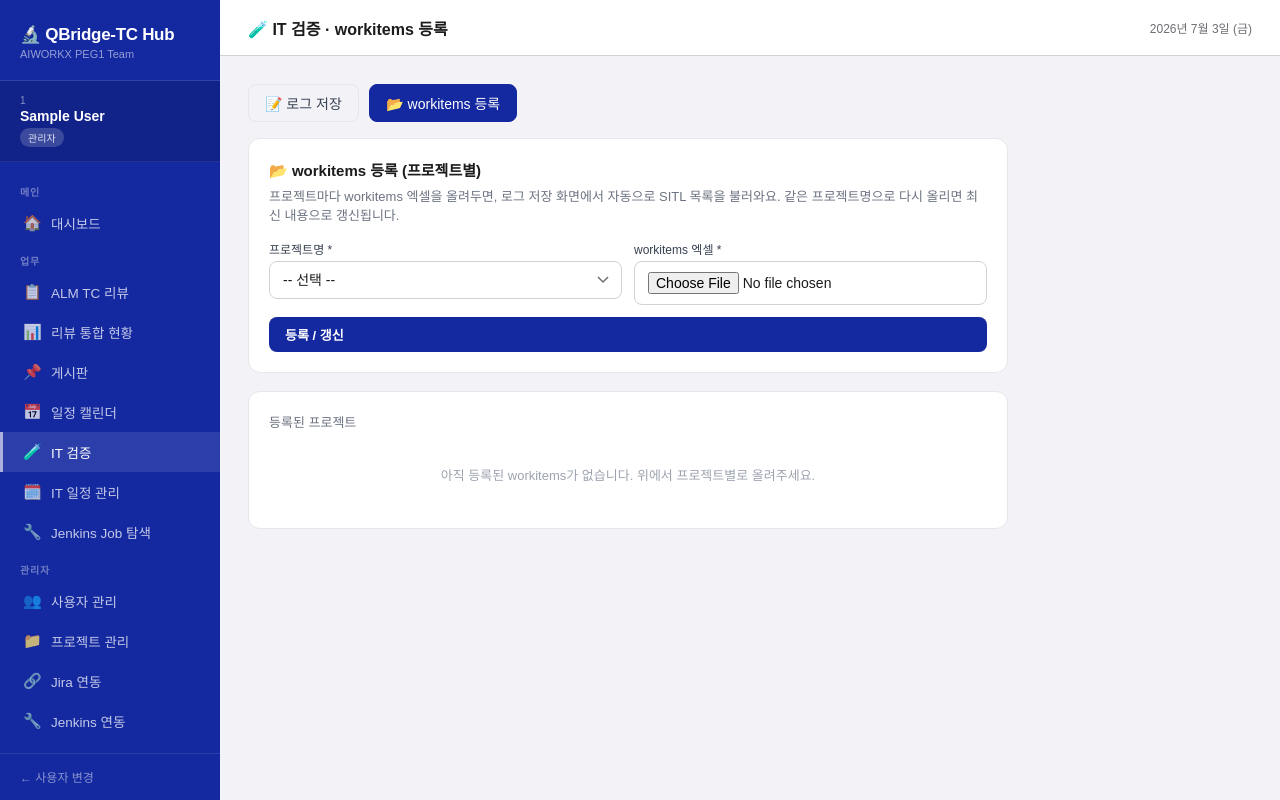
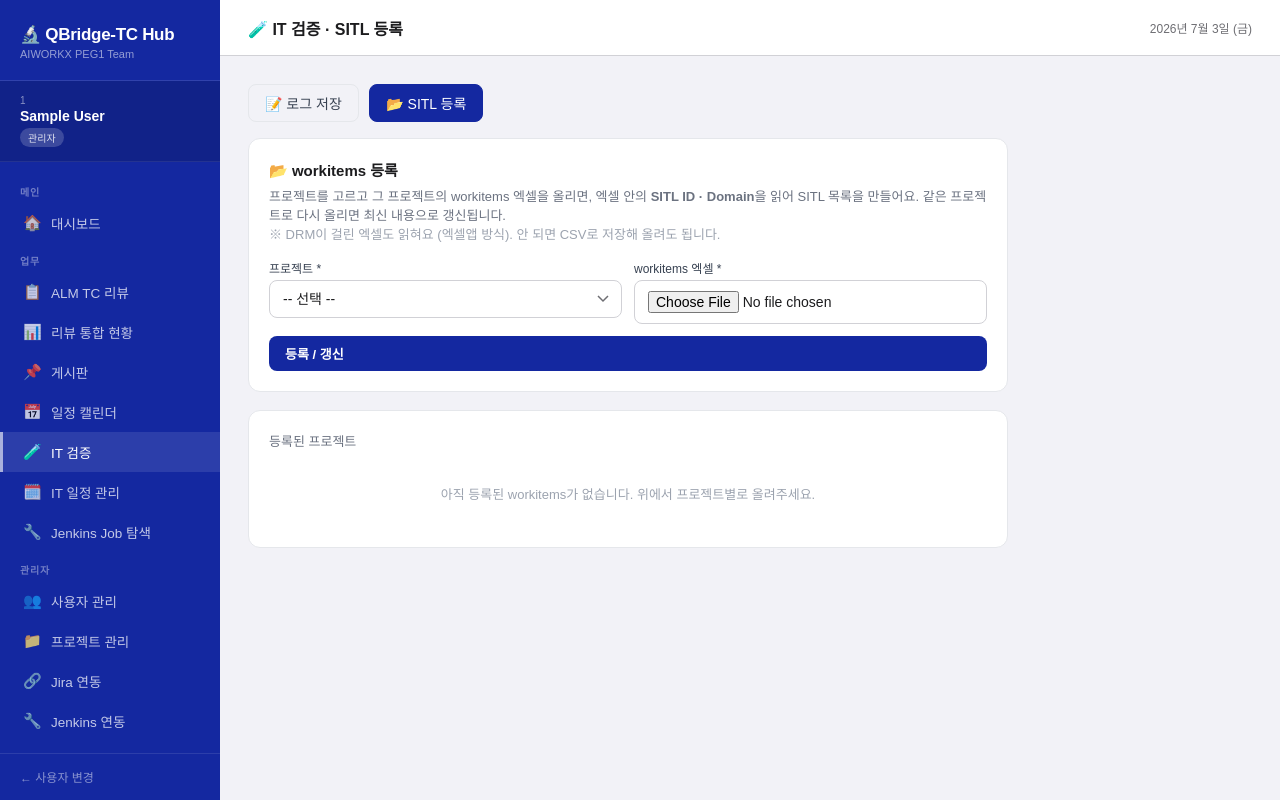
Before and after one commit to Seohyun29/claude, a Flask app: page /itverify/workitems in a window 1280 px wide. Run offline with Flask 3, Linux system fonts and the light colour scheme; the visitor is signed in with stand-in values (Sample User, id 1); data that the repository does not hold is empty.

Commit message:
Add files via upload

```diff
--- a/tc_manager/templates/it_verification/workitems.html
+++ b/tc_manager/templates/it_verification/workitems.html
@@ -1,10 +1,11 @@
 {#
-  workitems 등록 화면 — routes/it_verification.py 의 workitems_view() 가 그림
-  프로젝트별로 workitems 엑셀을 올리면 SITL 목록이 파싱되어 DB에 저장된다.
+  SITL 등록 화면 — routes/it_verification.py 의 workitems_view() 가 그림
+  프로젝트를 고르고 workitems 엑셀을 올리면, 엑셀의 SITL ID/Domain을 파싱해 DB에 저장한다.
+  엑셀 읽기는 기존 리뷰 기능과 같은 방식(xlwings→openpyxl→csv)이라 DRM 엑셀도 읽힌다.
 #}
 {% extends "base.html" %}
-{% block title %}IT 검증 - workitems 등록{% endblock %}
-{% block page_title %}🧪 IT 검증 · workitems 등록{% endblock %}
+{% block title %}IT 검증 - SITL 등록{% endblock %}
+{% block page_title %}🧪 IT 검증 · SITL 등록{% endblock %}
 
 {% block content %}
 <style>
@@ -37,21 +38,24 @@
     <!-- IT 검증 메뉴 내 탭 (등록 / 로그 저장) -->
     <div class="wi-tabs">
         <a class="wi-tab-link" href="{{ url_for('it_verification.log_view') }}">📝 로그 저장</a>
-        <a class="wi-tab-link active" href="{{ url_for('it_verification.workitems_view') }}">📂 workitems 등록</a>
+        <a class="wi-tab-link active" href="{{ url_for('it_verification.workitems_view') }}">📂 SITL 등록</a>
     </div>
 
     <!-- 업로드 폼 -->
     <div class="wi-card">
-        <div style="font-size:15px;font-weight:600;margin-bottom:2px;">📂 workitems 등록 (프로젝트별)</div>
+        <div style="font-size:15px;font-weight:600;margin-bottom:2px;">📂 workitems 등록</div>
         <div class="wi-hint">
-            프로젝트마다 workitems 엑셀을 올려두면, 로그 저장 화면에서 자동으로 SITL 목록을 불러와요.
-            같은 프로젝트명으로 다시 올리면 최신 내용으로 갱신됩니다.
+            프로젝트를 고르고 그 프로젝트의 workitems 엑셀을 올리면, 엑셀 안의
+            <b>SITL ID · Domain</b>을 읽어 SITL 목록을 만들어요.
+            같은 프로젝트로 다시 올리면 최신 내용으로 갱신됩니다.
+            <br>
+            <span style="color:#9CA3AF;">※ DRM이 걸린 엑셀도 읽혀요 (엑셀앱 방식). 안 되면 CSV로 저장해 올려도 됩니다.</span>
         </div>
         <form method="POST" action="{{ url_for('it_verification.workitems_upload') }}"
               enctype="multipart/form-data">
             <div class="wi-row">
                 <div class="wi-field">
-                    <label class="wi-label">프로젝트명 *</label>
+                    <label class="wi-label">프로젝트 *</label>
                     <select id="project-select" class="form-control" onchange="onProjectSelect(this.value)">
                         <option value="">-- 선택 --</option>
                         {% for p in project_options %}
@@ -59,9 +63,7 @@
                         {% endfor %}
                         <option value="__new__">＋ 새 프로젝트 직접 입력</option>
                     </select>
-                    <!-- 실제 전송값: 드롭다운 선택 또는 직접 입력 -->
                     <input type="hidden" name="project" id="project-value">
-                    <!-- '직접 입력' 선택 시에만 표시 -->
                     <input type="text" id="project-custom" class="form-control"
                            placeholder="새 프로젝트명 입력"
                            style="display:none;margin-top:6px;"
@@ -70,7 +72,7 @@
                 <div class="wi-field">
                     <label class="wi-label">workitems 엑셀 *</label>
                     <input type="file" name="workitems_file" class="form-control"
-                           accept=".xlsx,.xls" required>
+                           accept=".xlsx,.xls,.csv" required>
                 </div>
             </div>
             <button type="submit" class="btn btn-primary" style="width:100%;"
@@ -79,20 +81,18 @@
     </div>
 
     <script>
-    // 드롭다운 선택 처리: 일반 선택이면 그 값, '직접 입력'이면 텍스트칸 표시
     function onProjectSelect(val) {
         const custom = document.getElementById('project-custom');
         const hidden = document.getElementById('project-value');
         if (val === '__new__') {
             custom.style.display = 'block';
             custom.focus();
-            hidden.value = custom.value;   // 이미 친 값이 있으면 반영
+            hidden.value = custom.value;
         } else {
             custom.style.display = 'none';
             hidden.value = val;
         }
     }
-    // 제출 전 프로젝트명 확인
     function checkProject() {
         if (!document.getElementById('project-value').value.trim()) {
             alert('프로젝트를 선택하거나 직접 입력해주세요.');
```
